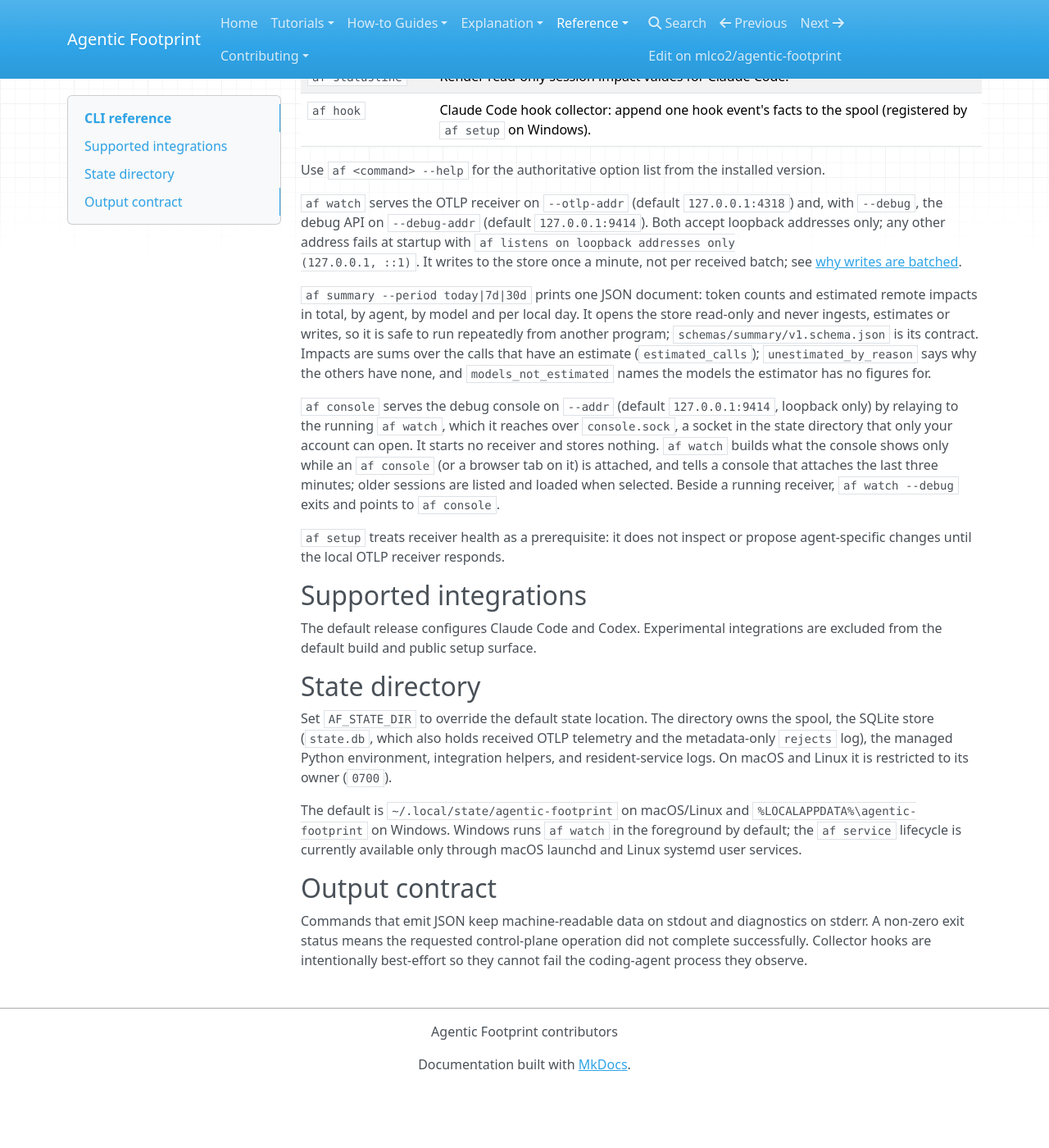
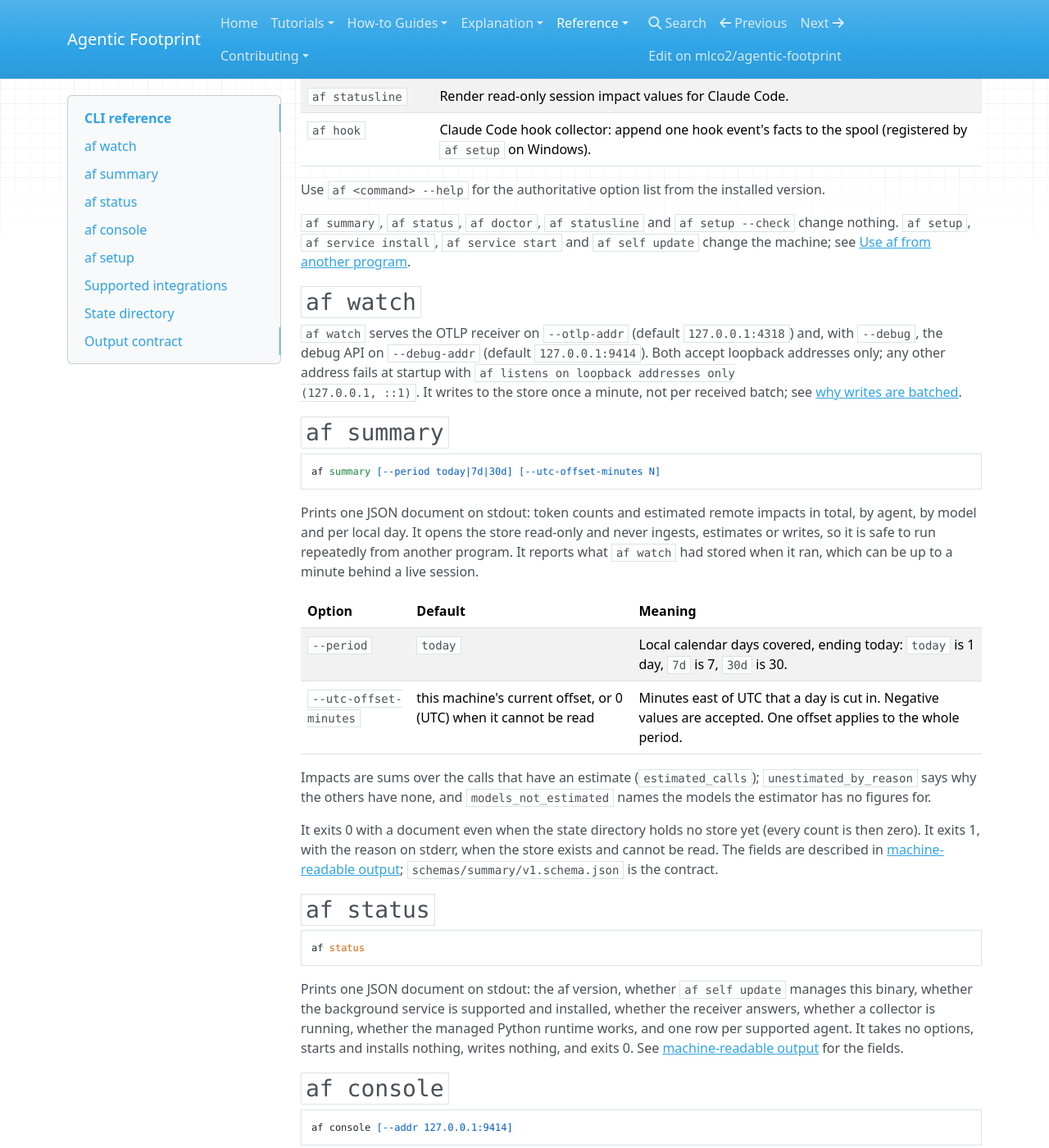
Before and after one commit to mlco2/agentic-footprint, an MkDocs documentation site: the page built from docs/reference/cli.md, in a window 1280 px wide and 1400 px high, scrolled down 746 px. Shown: the whole window at 82% size. Built offline with MkDocs 1.6.1, drawn with Linux system fonts in a browser that asks for light colours; nearby versions of some CDN libraries; before the commit the page ends 2072 px from its top, so only the background shows below that; some of the changed text lies outside the part shown.

Commit message:
docs(reference): af summary, af status and af console in the CLI reference, and their JSON documents field by field
Co-Authored-By: Claude Fable 5.2 <noreply@anthropic.com>

````diff
--- a/docs/reference/cli.md
+++ b/docs/reference/cli.md
@@ -11,16 +11,23 @@ The release binary is named `af`.
 | `af report` | Ingest pending facts, update derived results, and print a report. |
 | `af replay` | Rebuild derived estimates and joins from retained raw facts. |
 | `af watch` | Run resident ingestion, sampling, estimation, and optional debugging. |
-| `af status` | Print what is installed and running (service, receiver, agents) as JSON (read-only). |
+| `af status` | Print what is installed and running (service, receiver, collector, agents) as JSON (read-only). |
 | `af summary` | Print aggregated tokens and estimated impacts as JSON (read-only). |
 | `af console` | Open the debug console of the `af watch` that is already running (macOS/Linux). |
 | `af doctor` | Diagnose why an agent's data is not arriving (read-only). |
-| `af self update` | Update af to the latest release, with its managed runtime. |
+| `af self update` | Update a release-installed af to the latest release, with its managed runtime. |
 | `af statusline` | Render read-only session impact values for Claude Code. |
 | `af hook` | Claude Code hook collector: append one hook event's facts to the spool (registered by `af setup` on Windows). |
 
 Use `af <command> --help` for the authoritative option list from the installed
 version.
+
+`af summary`, `af status`, `af doctor`, `af statusline` and `af setup --check`
+change nothing. `af setup`, `af service install`, `af service start` and
+`af self update` change the machine; see
+[Use af from another program](../how-to/integrate.md#commands-that-change-the-machine).
+
+## `af watch`
 
 `af watch` serves the OTLP receiver on `--otlp-addr` (default
 `127.0.0.1:4318`) and, with `--debug`, the debug API on `--debug-addr`
@@ -30,22 +37,78 @@ address fails at startup with `af listens on loopback addresses only
 batch; see
 [why writes are batched](../explanation/rebuild-architecture.md#why-writes-are-batched).
 
-`af summary --period today|7d|30d` prints one JSON document: token counts and
-estimated remote impacts in total, by agent, by model and per local day. It
-opens the store read-only and never ingests, estimates or writes, so it is safe
-to run repeatedly from another program; `schemas/summary/v1.schema.json` is its
-contract. Impacts are sums over the calls that have an estimate
-(`estimated_calls`); `unestimated_by_reason` says why the others have none, and
+## `af summary`
+
+```sh
+af summary [--period today|7d|30d] [--utc-offset-minutes N]
+```
+
+Prints one JSON document on stdout: token counts and estimated remote impacts
+in total, by agent, by model and per local day. It opens the store read-only
+and never ingests, estimates or writes, so it is safe to run repeatedly from
+another program. It reports what `af watch` had stored when it ran, which can
+be up to a minute behind a live session.
+
+| Option | Default | Meaning |
+|---|---|---|
+| `--period` | `today` | Local calendar days covered, ending today: `today` is 1 day, `7d` is 7, `30d` is 30. |
+| `--utc-offset-minutes` | this machine's current offset, or 0 (UTC) when it cannot be read | Minutes east of UTC that a day is cut in. Negative values are accepted. One offset applies to the whole period. |
+
+Impacts are sums over the calls that have an estimate (`estimated_calls`);
+`unestimated_by_reason` says why the others have none, and
 `models_not_estimated` names the models the estimator has no figures for.
 
-`af console` serves the debug console on `--addr` (default
-`127.0.0.1:9414`, loopback only) by relaying to the running `af watch`, which
-it reaches over `console.sock`, a socket in the state directory that only your
-account can open. It starts no receiver and stores nothing. `af watch` builds
-what the console shows only while an `af console` (or a browser tab on it) is
-attached, and tells a console that attaches the last three minutes; older
-sessions are listed and loaded when selected. Beside a running receiver,
-`af watch --debug` exits and points to `af console`.
+It exits 0 with a document even when the state directory holds no store yet
+(every count is then zero). It exits 1, with the reason on stderr, when the
+store exists and cannot be read. The fields are described in
+[machine-readable output](machine-readable-output.md#af-summary);
+`schemas/summary/v1.schema.json` is the contract.
+
+## `af status`
+
+```sh
+af status
+```
+
+Prints one JSON document on stdout: the af version, whether `af self update`
+manages this binary, whether the background service is supported and
+installed, whether the receiver answers, whether a collector is running,
+whether the managed Python runtime works, and one row per supported agent. It takes no options, starts and installs nothing,
+writes nothing, and exits 0. See
+[machine-readable output](machine-readable-output.md#af-status) for the
+fields.
+
+## `af console`
+
+```sh
+af console [--addr 127.0.0.1:9414]
+```
+
+Serves the debug console of the `af watch` that is already running, normally
+the background service. It relays `--addr` (default `127.0.0.1:9414`,
+loopback only) to `console.sock`, a socket in the state directory that only
+your account can open. It starts no receiver and stores nothing.
+
+`af watch` builds what the console shows only while an `af console` (or a
+browser tab on it) is attached, and tells a console that attaches the last
+three minutes; older sessions are listed and loaded when selected.
+
+`af console` runs until you press Ctrl-C; the collector keeps running. It
+exits 1 at once when no collector answers on the socket, when `--addr` is
+already in use (another `af console`, or an `af watch --debug`), or when
+`--addr` is not a loopback address.
+
+It is available on macOS and Linux only. On Windows it exits with an error;
+run the collector as `af watch --debug` there. A state directory whose path is
+too long for a Unix socket (about 100 bytes) gets no socket: `af watch` prints
+`no console socket` with the reason on stderr and carries on, and `af console`
+cannot attach to it.
+
+When `af watch --debug` is started beside a running collector that already
+holds the receiver port, it exits and points to `af console`. See
+[Open the debug console](../how-to/debug-console.md).
+
+## `af setup`
 
 `af setup` treats receiver health as a prerequisite: it does not inspect or
 propose agent-specific changes until the local OTLP receiver responds.
@@ -72,5 +135,7 @@ through macOS launchd and Linux systemd user services.
 
 Commands that emit JSON keep machine-readable data on stdout and diagnostics
 on stderr. A non-zero exit status means the requested control-plane operation
-did not complete successfully. Collector hooks are intentionally best-effort
+did not complete successfully. `af summary` and `af status` print versioned
+documents meant for other programs; see
+[machine-readable output](machine-readable-output.md). Collector hooks are intentionally best-effort
 so they cannot fail the coding-agent process they observe.
````
Also changed, not shown: docs/reference/machine-readable-output.md (added, +452 -0 lines).
